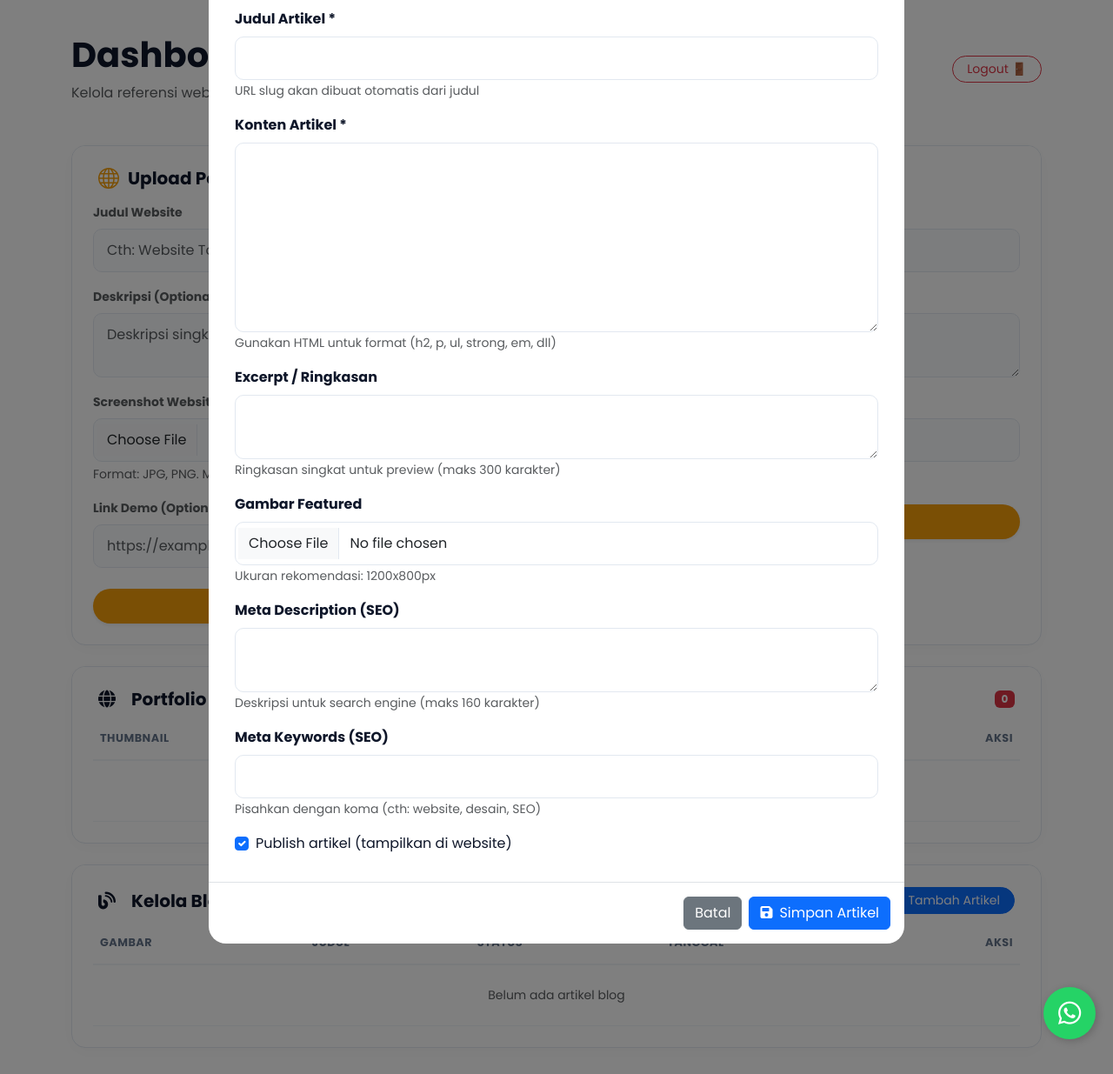
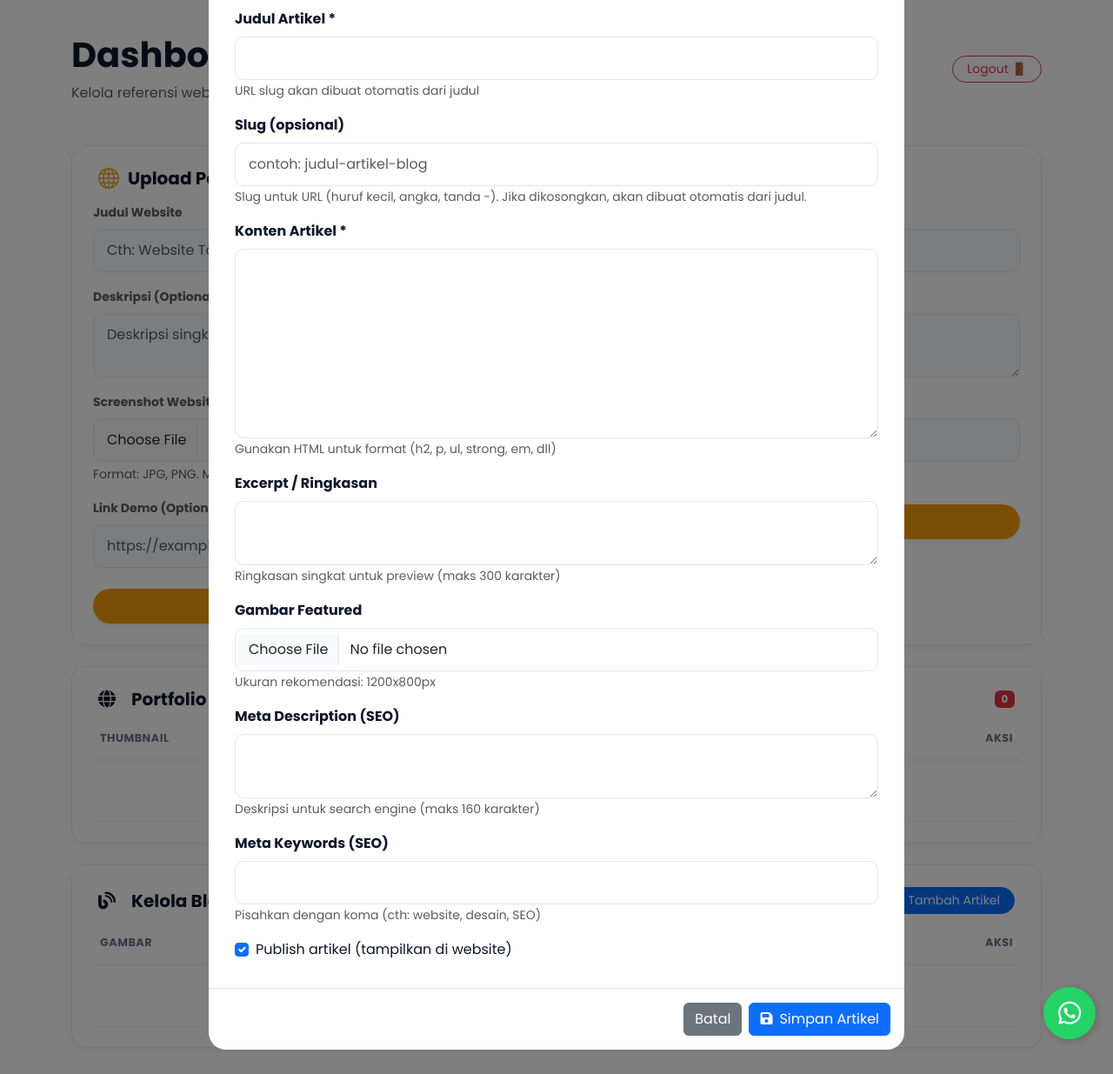
Before and after one commit to amal-hidayah/kardigi-web, a Flask app: page /admin in a window 1280 px wide, after a click on "Tambah Artikel". Shown: the part 119-1354 px from the top of the page at 87% size. Run offline with Flask 3, Linux system fonts and the light colour scheme; the visitor is signed in with stand-in values (Sample User, id 1); data comes from the database, SQL or seed files in the repository; data that the repository does not hold is empty; some libraries are stand-ins or nearby versions.

Commit message:
Feature: add custom slug field for blog posts

```diff
--- a/app.py
+++ b/app.py
@@ -173,8 +173,19 @@ def add_blog_post():
     meta_keywords = request.form.get('meta_keywords', '')
     published = request.form.get('published') == 'on'
 
-    # Generate slug from title
-    slug = create_slug(title)
+    # Ambil slug dari form jika diisi, jika tidak generate dari judul
+    form_slug = request.form.get('slug', '').strip()
+    if form_slug:
+        # Normalisasi slug: huruf kecil, hanya a-z, 0-9, -
+        slug = re.sub(r'[^a-z0-9-]', '', form_slug.lower())
+        # Pastikan slug unik
+        original_slug = slug
+        counter = 1
+        while BlogPost.query.filter_by(slug=slug).first():
+            slug = f"{original_slug}-{counter}"
+            counter += 1
+    else:
+        slug = create_slug(title)
 
     # Handle image upload
     image_filename = None
@@ -220,13 +231,21 @@ def edit_blog_post(id):
     post.meta_keywords = request.form.get('meta_keywords', '')
     post.published = request.form.get('published') == 'on'
 
-    # Update slug if title changed
-    new_slug = create_slug(post.title)
-    if new_slug != post.slug:
-        # Check if new slug is unique
+    # Update slug jika diisi di form, jika tidak tetap/auto dari judul
+    form_slug = request.form.get('slug', '').strip()
+    if form_slug:
+        new_slug = re.sub(r'[^a-z0-9-]', '', form_slug.lower())
+        # Pastikan slug unik (kecuali milik post ini sendiri)
         existing = BlogPost.query.filter(BlogPost.slug == new_slug, BlogPost.id != post.id).first()
         if not existing:
             post.slug = new_slug
+    else:
+        # Jika slug kosong, update slug dari judul jika berubah
+        new_slug = create_slug(post.title)
+        if new_slug != post.slug:
+            existing = BlogPost.query.filter(BlogPost.slug == new_slug, BlogPost.id != post.id).first()
+            if not existing:
+                post.slug = new_slug
 
     # Handle new image upload
     file_img = request.files.get('image')
--- a/templates/admin.html
+++ b/templates/admin.html
@@ -315,6 +315,11 @@
                         <label class="form-label fw-bold">Judul Artikel *</label>
                         <input type="text" name="title" class="form-control" required>
                         <small class="form-text text-muted">URL slug akan dibuat otomatis dari judul</small>
+                                        </div>
+                                        <div class="mb-3">
+                                            <label class="form-label fw-bold">Slug (opsional)</label>
+                                            <input type="text" name="slug" class="form-control" pattern="[a-z0-9-]+" maxlength="250" placeholder="contoh: judul-artikel-blog">
+                                            <small class="form-text text-muted">Slug untuk URL (huruf kecil, angka, tanda -). Jika dikosongkan, akan dibuat otomatis dari judul.</small>
                     </div>
                     <div class="mb-3">
                         <label class="form-label fw-bold">Konten Artikel *</label>
@@ -373,6 +378,11 @@
                     <div class="mb-3">
                         <label class="form-label fw-bold">Judul Artikel *</label>
                         <input type="text" name="title" class="form-control" value="{{ post.title }}" required>
+                                        </div>
+                                        <div class="mb-3">
+                                            <label class="form-label fw-bold">Slug (opsional)</label>
+                                            <input type="text" name="slug" class="form-control" pattern="[a-z0-9-]+" maxlength="250" value="{{ post.slug }}" placeholder="contoh: judul-artikel-blog">
+                                            <small class="form-text text-muted">Slug untuk URL (huruf kecil, angka, tanda -). Jika dikosongkan, akan dibuat otomatis dari judul.</small>
                     </div>
                     <div class="mb-3">
                         <label class="form-label fw-bold">Konten Artikel *</label>
```
